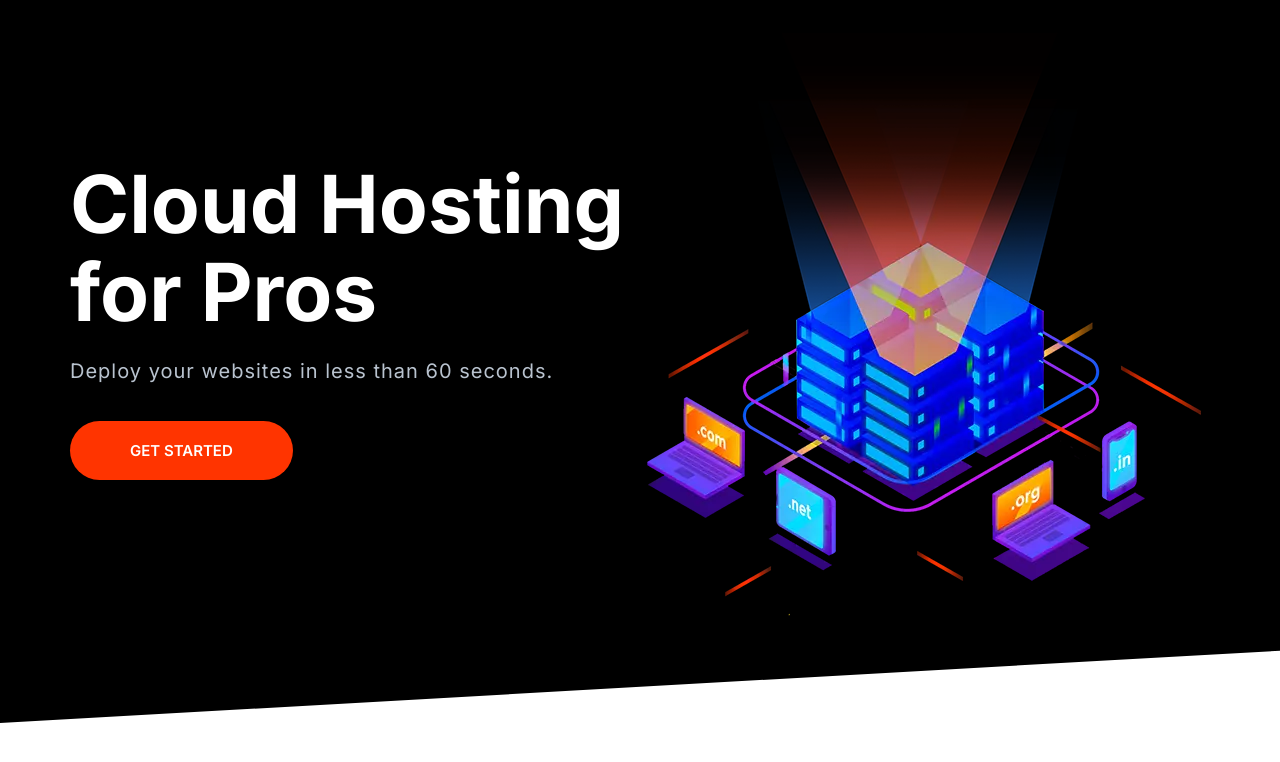
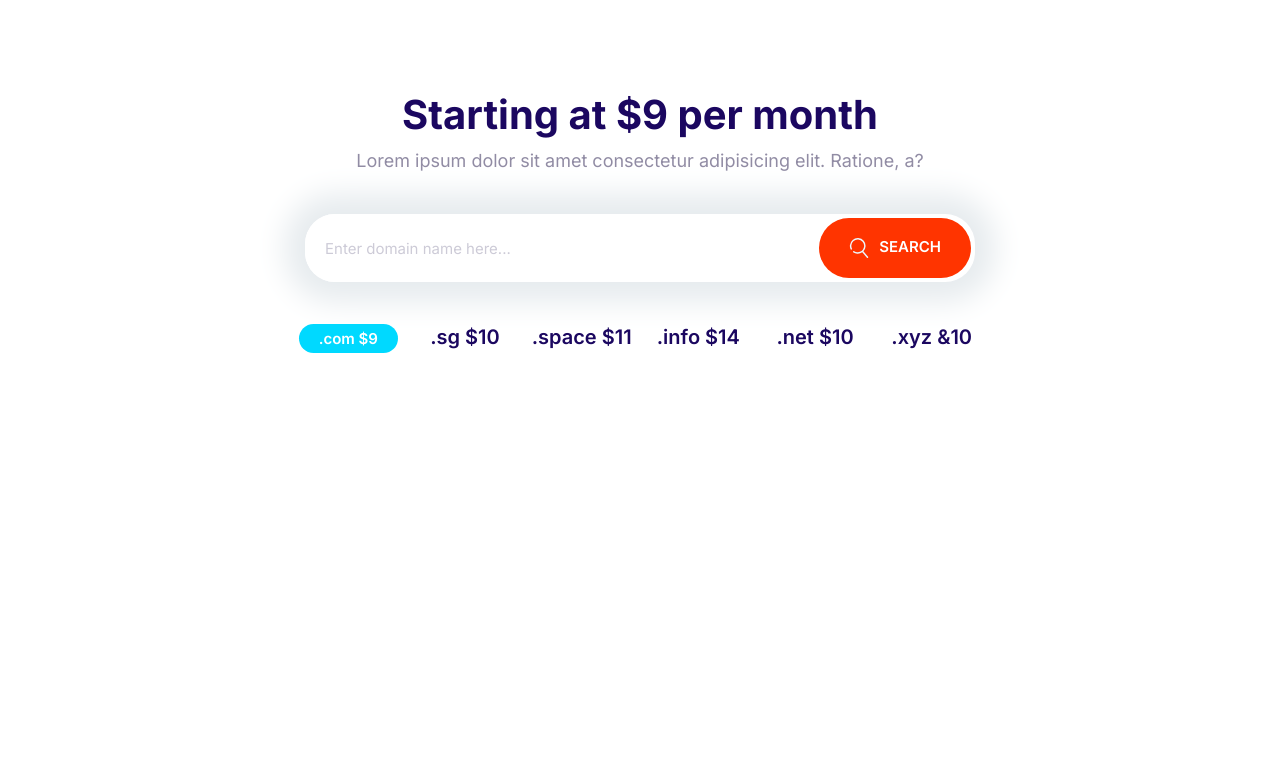
Before and after one commit to Magus-programmer/Clould-hosting, a plain HTML site: page index.html in a window 1280 px wide. Drawn offline with Linux system fonts and the light colour scheme.

Commit message:
Define the domain block.

```diff
--- a/css/styles.css
+++ b/css/styles.css
@@ -202,10 +202,18 @@ a {
   font-size: 1.8rem;
   font-weight: 600;
   margin: 1rem 0;
+  outline: 0;
   padding: 2rem 3rem;
   text-align: center;
   text-transform: uppercase;
   white-space: nowrap;
+}
+
+.btn .icon {
+  width: 2rem;
+  height: 2rem;
+  margin-right: 1rem;
+  vertical-align: middle;
 }
 
 .btn--primary {
@@ -287,7 +295,7 @@ a {
 .input-group .input {
   border: 0;
   flex-grow: 1;
-  padding: 1.5rem 1rem;
+  padding: 1.5rem 2rem;
 }
 
 .input-group .btn {
@@ -696,3 +704,28 @@ a {
     align-self: center;
   }
 }
+
+/* Domain Block */
+.block-domain .input-group {
+  box-shadow: 0 0 30px 20px #e6ebee;
+  border: 0;
+  margin: 4rem auto;
+  max-width: 670px;
+}
+
+.block-domain__prices {
+  display: grid;
+  grid-template-columns: repeat(3, 1fr);
+  grid-template-rows: repeat(2, 6rem);
+  font-size: 2rem;
+  font-weight: 600;
+  justify-items: center;
+  max-width: 700px;
+  margin: 0 auto;
+}
+
+@media screen and (min-width: 768px) {
+  .block-domain__prices {
+    grid-template-columns: repeat(auto-fit, minmax(10rem, 1fr));
+  }
+}
--- a/index.html
+++ b/index.html
@@ -14,25 +14,33 @@
     <link rel="stylesheet" href="css/styles.css" />
   </head>
   <body>
-    <section class="block block--dark block--skewed-left hero">
-      <div class="container grid grid--1x2">
-        <header class="block__header hero__content">
-          <h1 class="block__heading">Cloud Hosting for Pros</h1>
-          <p class="hero__tagline">
-            Deploy your websites in less than 60 seconds.
-          </p>
-          <a href="" class="btn btn--accent btn--stretched">Get Started</a>
-        </header>
-        <picture>
-          <source
-            type="image/webp"
-            srcset="images/banner.webp 1x, images/banner@2x.webp 2x" />
-          <source
-            type="image/png"
-            srcset="images/banner.png 1x, images/banner@2x.png 2x" />
-          <img class="hero__image" src="images/banner.png" alt=""
-        /></picture>
+    <section class="block container block-domain">
+      <header class="block__header">
+        <h2>Starting at $9 per month</h2>
+        <p>
+          Lorem ipsum dolor sit amet consectetur adipisicing elit. Ratione, a?
+        </p>
+      </header>
+      <div class="input-group">
+        <input
+          type="text"
+          class="input"
+          placeholder="Enter domain name here..."
+        />
+        <button class="btn btn--accent">
+          <svg class="icon icon--white">
+            <use xlink:href="images/sprite.svg#search"></use></svg
+          >Search
+        </button>
       </div>
+      <ul class="list block-domain__prices">
+        <li><span class="badge badge--secondary">.com $9</span></li>
+        <li>.sg $10</li>
+        <li>.space $11</li>
+        <li>.info $14</li>
+        <li>.net $10</li>
+        <li>.xyz &10</li>
+      </ul>
     </section>
     <script src="js/main.js"></script>
   </body>
```
Also changed, not shown: components/domainBlock.html (added, +22 -0 lines).
